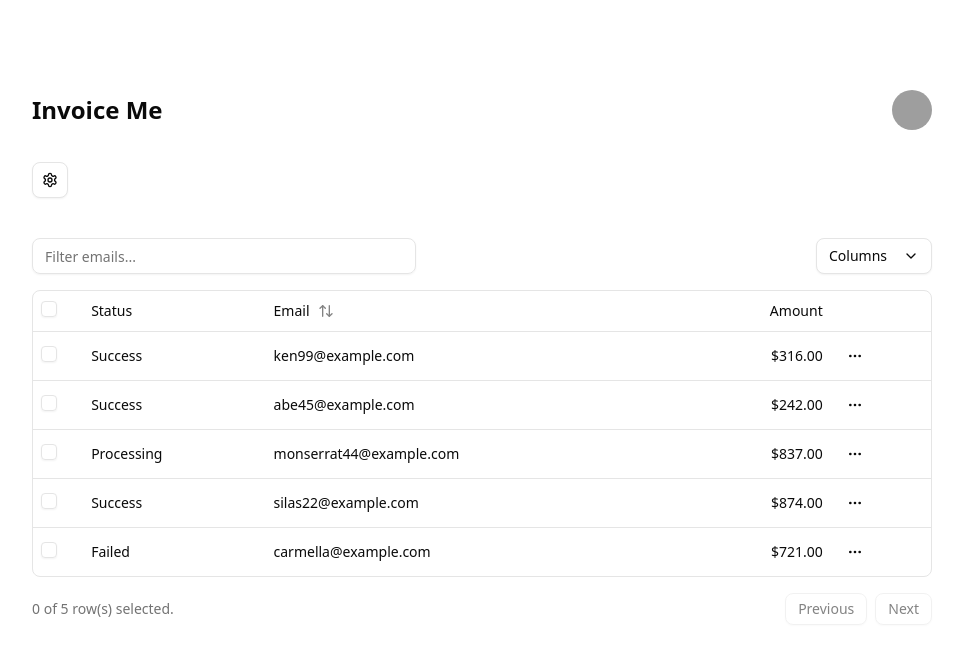
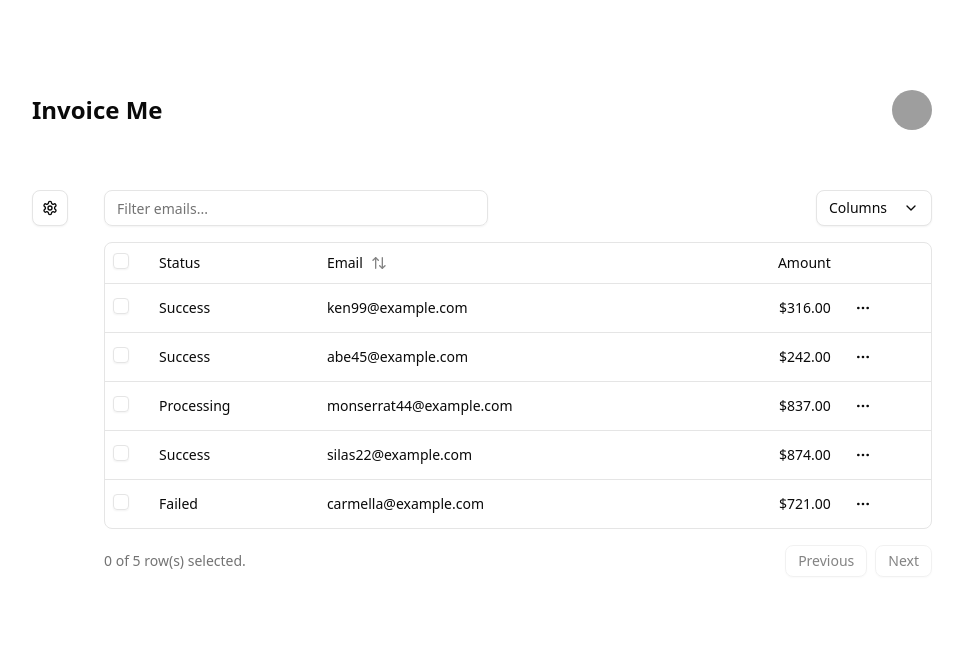
Before and after one commit to andreszapataq/invoice-me, a Next.js app: page / in a window 1280 px wide. Shown: the top 664 px of the page, without its empty margins (158-1121 px from the left). Built offline with nearby package versions, Linux system fonts and the light colour scheme; grey boxes are pictures that could not be loaded.

Commit message:
done data table and positions

```diff
--- a/app/page.tsx
+++ b/app/page.tsx
@@ -84,8 +84,10 @@ export default function Home() {
     <main className="min-h-screen p-8 md:py-[90px] md:px-[190px]">
       <Header />
 
-      {/* Botón Configuración (Sheet + Tooltip) - Directly below Header */}
-      <div className="mt-4 mb-6"> {/* Spacing for the button */}
+      {/* Grid Container para Settings y Tabla */}
+      <div className="grid grid-cols-[48px_1fr] gap-6 mt-15">
+        {/* Columna 1: Botón de Configuración */}
+        <div className="flex items-start">
           <TooltipProvider>
             <Sheet>
               <Tooltip>
@@ -111,21 +113,20 @@ export default function Home() {
           </TooltipProvider>
         </div>
 
-      {/* Container for Table Area (Centered & Max Width) */}
-      <div className="max-w-6xl mx-auto"> {/* Adjust max-w- as needed */}
-        {/* --- Fila de Controles Superiores (Input y Columns) --- */}
-        <div className="flex items-center justify-between py-4 space-x-4">
-          {/* Input de Filtro - Aligned Left within this container */}
+        {/* Columna 2: Tabla y sus controles */}
+        <div className="w-full flex justify-center">
+          <div className="max-w-[950px] w-full">
+            {/* Controles de la tabla */}
+            <div className="flex items-center justify-between space-x-4 mb-4">
               <Input
                 placeholder="Filter emails..."
                 value={(table.getColumn("email")?.getFilterValue() as string) ?? ""}
                 onChange={(event) =>
                   table.getColumn("email")?.setFilterValue(event.target.value)
                 }
-            className="max-w-sm" /* Removed flex-grow */
+                className="max-w-sm"
               />
 
-          {/* Botón Columnas - Aligned Right within this container */}
               <DropdownMenu>
                 <DropdownMenuTrigger asChild>
                   <Button variant="outline" className="shrink-0">
@@ -151,12 +152,11 @@ export default function Home() {
                 </DropdownMenuContent>
               </DropdownMenu>
             </div>
-        {/* --- Fin Fila de Controles --- */}
 
             {/* Componente Core de la Tabla */}
             <DataTableCore table={table} columnsLength={tableColumns.length} />
 
-        {/* --- Fila de Paginación e Información --- */}
+            {/* Fila de Paginación e Información */}
             <div className="flex items-center justify-end space-x-2 py-4">
               <div className="flex-1 text-sm text-muted-foreground">
                 {table.getFilteredSelectedRowModel().rows.length} of{" "}
@@ -181,9 +181,9 @@ export default function Home() {
                 </Button>
               </div>
             </div>
-        {/* --- Fin Fila de Paginación --- */}
           </div>
-      {/* End Container for Table Area */}
+        </div>
+      </div>
     </main>
   );
 }
```
Lines whose indentation alone changed are shown as unchanged.
